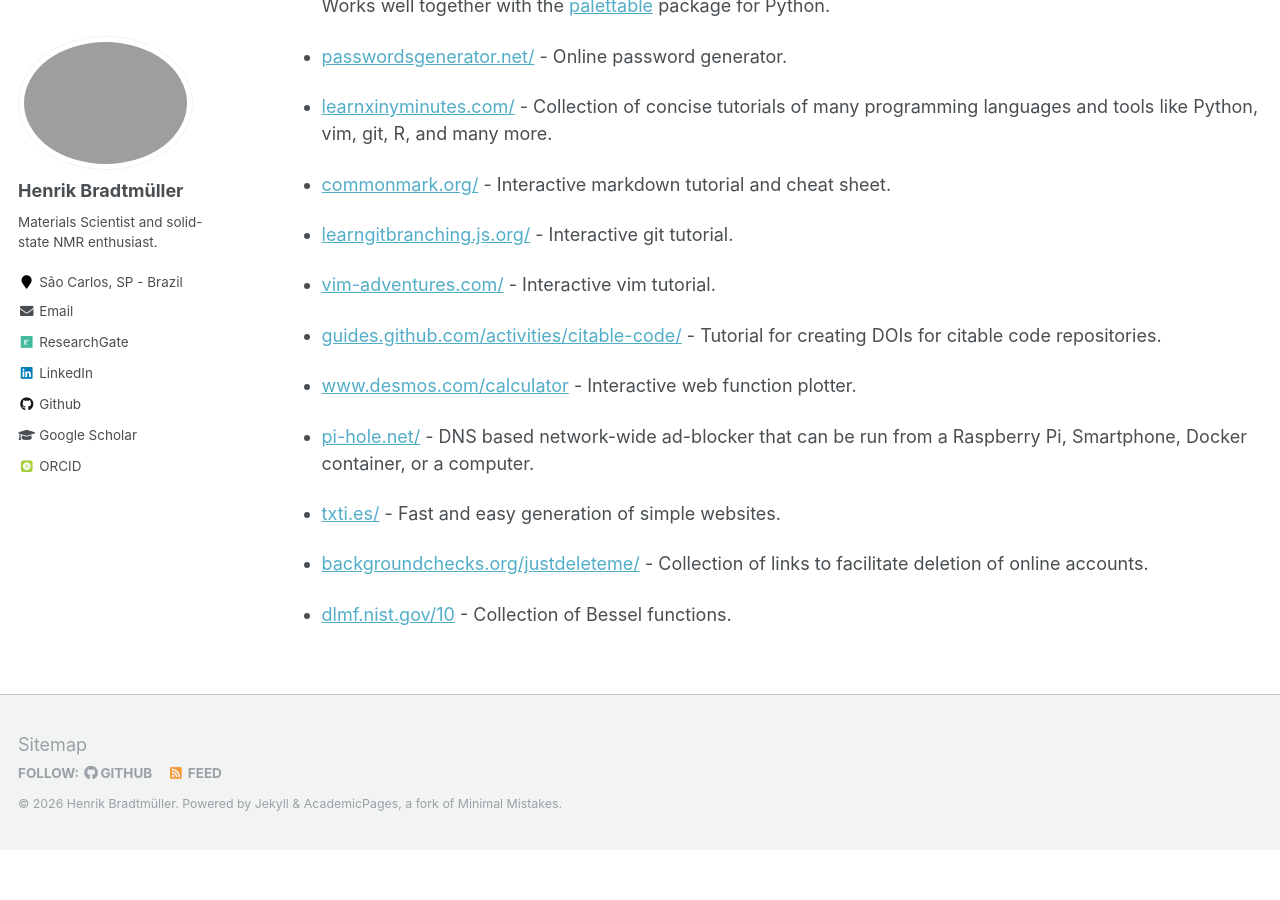
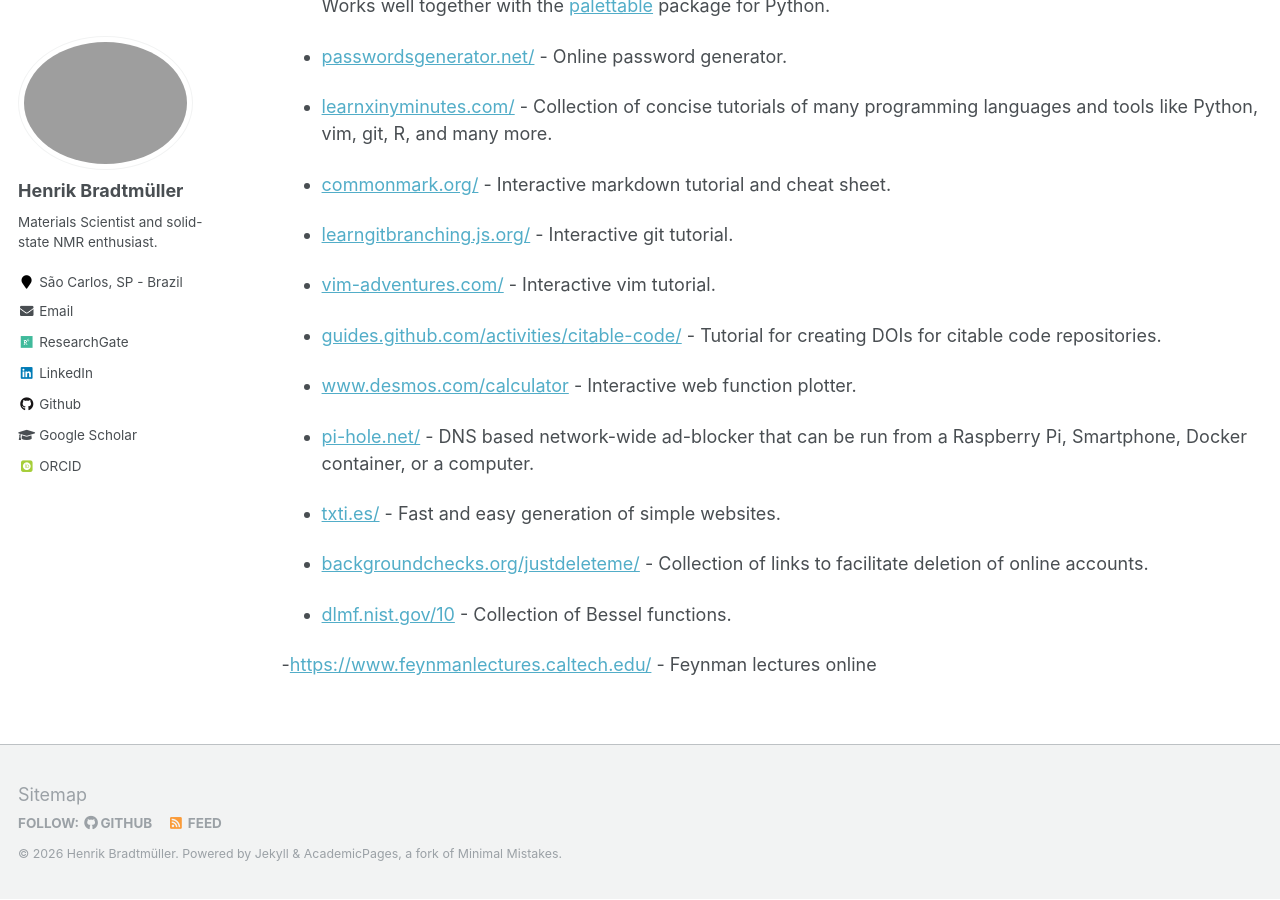
Before and after one commit to hbrmn/hbrmn.github.io, a Jekyll site: the page built from _pages/links.md, in a window 1280 px wide and 900 px high, scrolled down 1905 px. Built offline with Jekyll 4.4.1, drawn with Linux system fonts in a browser that asks for light colours; some web fonts are replaced; formulas are drawn with MathJax 3; before the commit the page ends 2754 px from its top, so only the background shows below that.

Commit message:
Update links.md

```diff
--- a/_pages/links.md
+++ b/_pages/links.md
@@ -90,3 +90,5 @@
  - [backgroundchecks.org/justdeleteme/](https://backgroundchecks.org/justdeleteme/) - Collection of links to facilitate deletion of online accounts.
 
  - [dlmf.nist.gov/10](https://dlmf.nist.gov/10) - Collection of Bessel functions.
+
+ -[https://www.feynmanlectures.caltech.edu/](https://www.feynmanlectures.caltech.edu/) - Feynman lectures online
```
